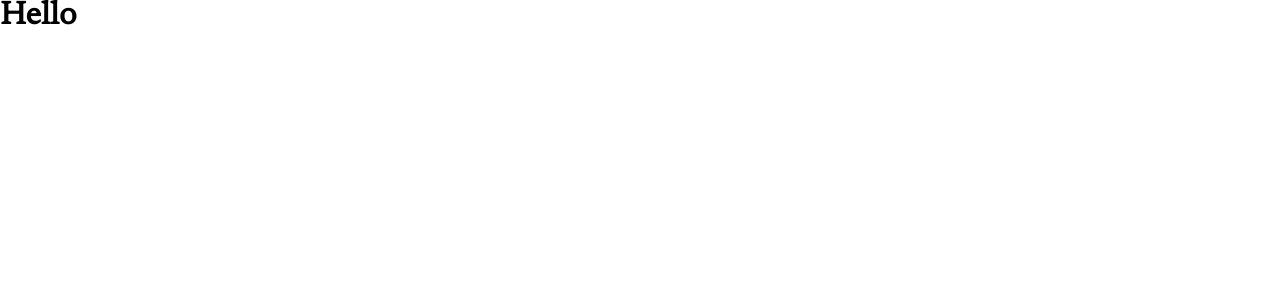
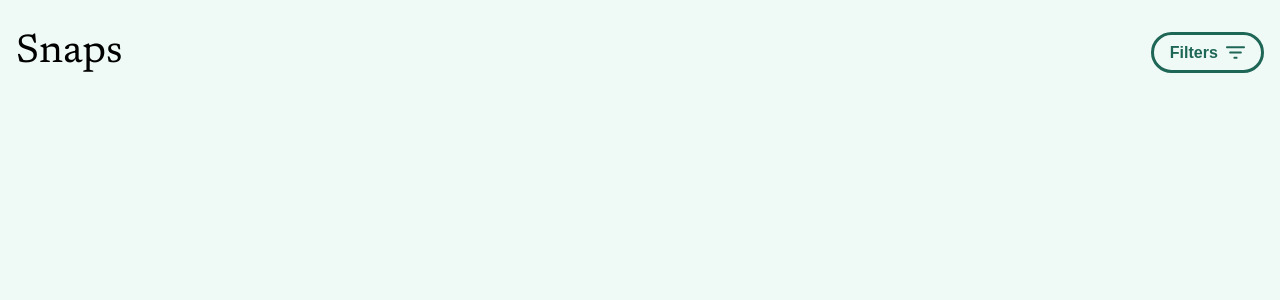
Before and after one commit to hudanadeem/huda-nadeem-snaps, a React (Vite) app: page / in a window 1280 px wide. Shown: the top 300 px of the page. Built offline with nearby package versions, Linux system fonts and the light colour scheme.

Commit message:
header design complete

```diff
--- a/src/components/Header/Header.jsx
+++ b/src/components/Header/Header.jsx
@@ -1,8 +1,15 @@
 import './Header.scss'
+import FilterIcon from '../../assets/images/Filter.svg';
+
 const Header = () =>{
     return(
         <>
-        <h1>Hello</h1>
+        <header className='header'>
+            <h1 className='header__title'>Snaps</h1>
+            <button className='header__nav'>
+                Filters <img src={FilterIcon} alt="Filter Icon" className="header__icon" />
+            </button>
+        </header>
         </>
     )
 }
--- a/src/components/Header/Header.scss
+++ b/src/components/Header/Header.scss
@@ -2,3 +2,35 @@
 @use "../../styles/partials/mixins" as *;
 @use "../../styles/partials/typography" as *;
 @use "../../styles/partials/variables" as *;
+
+
+.header{
+    display: flex;
+    align-items: center;
+    justify-content: space-between;
+
+    margin: 2rem 1rem;
+
+    &__title{
+        font-size: 2.5rem;
+        font-weight: 400;
+        line-height: 2.5rem;
+    }
+    &__nav{
+        display: flex;
+        align-items: center;
+        border-radius: 50px;
+        gap: 0.5rem;
+        border: 3px solid $primary-accent-color;
+        color: $primary-accent-color;
+        font-size: 1rem;
+        font-weight: 600;
+        padding: 0.5rem 1rem;
+        background-color: transparent;
+    }
+    &__icon{
+        width: 1.2rem;
+        height: 1.2rem;
+
+    }
+}
--- a/src/styles/partials/_global.scss
+++ b/src/styles/partials/_global.scss
@@ -10,4 +10,5 @@
 body{
     font-family: "Newsreader", "Outfit";
     width: 100%;
+    background-color: $primary-background-color;
 }
--- a/src/styles/partials/_typography.scss
+++ b/src/styles/partials/_typography.scss
@@ -1,17 +1,17 @@
 @font-face {
     font-family: "Newsreader";
     src: url("../../assets/fonts/Newsreader-Light.woff");
-    font-weight: 400;
+    font-weight: 300;
 }
 @font-face {
     font-family: "Newsreader";
     src: url("../../assets/fonts/Newsreader-LightItalic.woff");
-    font-weight: 400;
+    font-weight: 300;
 }
 @font-face {
     font-family: "Newsreader";
     src: url("../../assets/fonts/Newsreader-Regular.woff");
-    font-weight: 500;
+    font-weight: 400;
 }
 
 @font-face {
```
